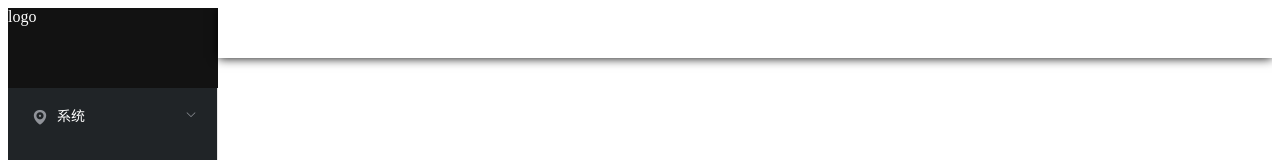
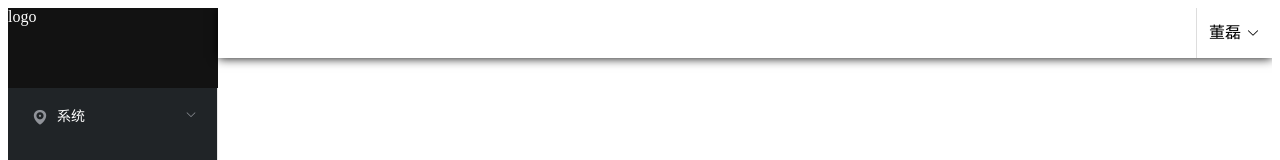
Before and after one commit to LemonTeaCX/erp, a Vue app: page / in a window 1280 px wide. Shown: the top 160 px of the page. Built offline with nearby package versions, Linux system fonts and the light colour scheme; the HTML template or start-up script is replaced by a standard one.

Commit message:
Update index.vue

```diff
--- a/src/pages/index.vue
+++ b/src/pages/index.vue
@@ -30,6 +30,9 @@
             @click="selectTab(tab)">
             {{tab.menu}}
           </div>
+        </div>
+        <div class="user-wrap">
+          <div class="user-name">董磊<i class="el-icon-arrow-down"></i></div>
         </div>
       </div>
       <div class="main-page">
@@ -91,11 +94,12 @@ export default {
   color: #fff;
 }
 .main-nav {
+  display: flex;
   height: 50px;
   box-shadow: 0 0 10px #000;
 }
 .page-tab {
-  display: flex;
+  flex: 1;
   height: 50px;
   line-height: 50px;
   .tab-item {
@@ -107,6 +111,17 @@ export default {
     }
   }
 }
+.user-wrap {
+  justify-content: flex-end;
+  border-left: 1px solid #ddd;
+  padding: 0 12px;
+  line-height: 50px;
+  cursor: pointer;
+  i {
+    margin-left: 5px;
+    font-size: 14px;
+  }
+}
 .main-page {
   overflow-y: auto;
   height: calc(100% - 50px);
```
